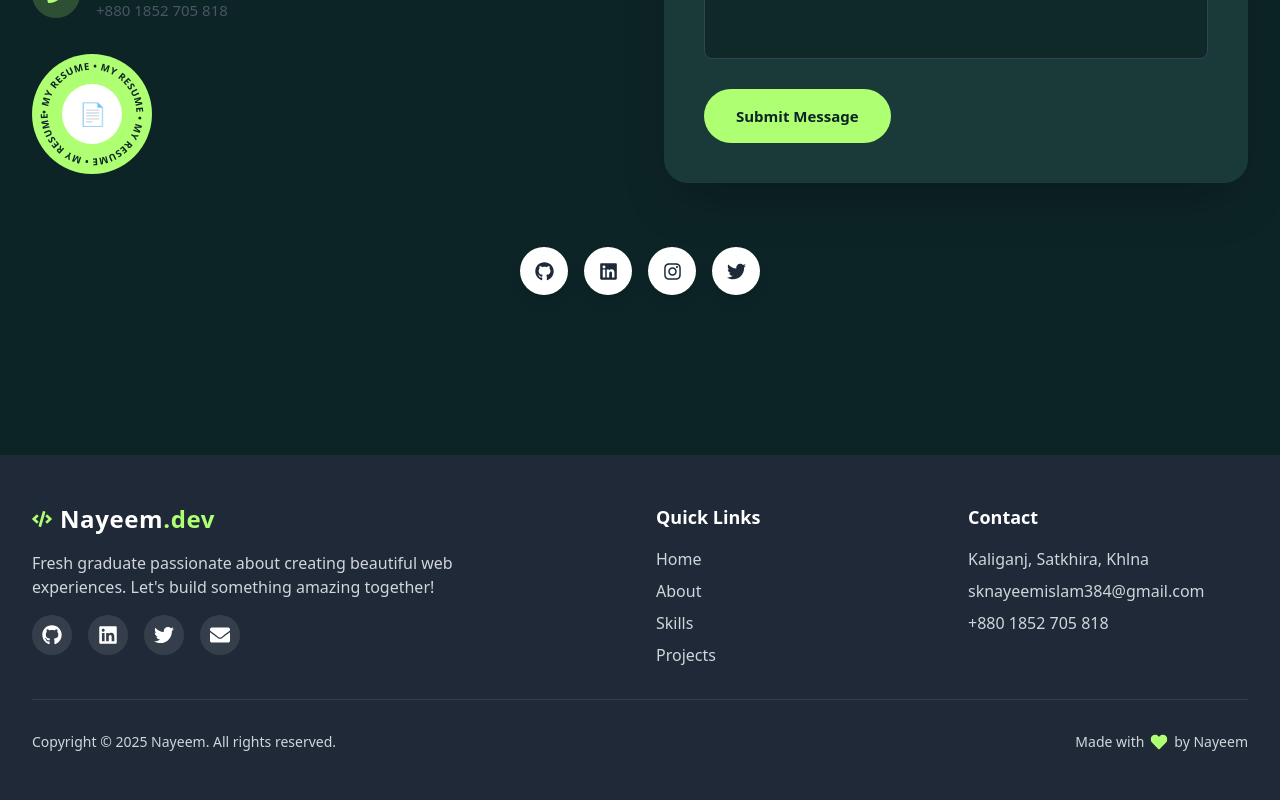
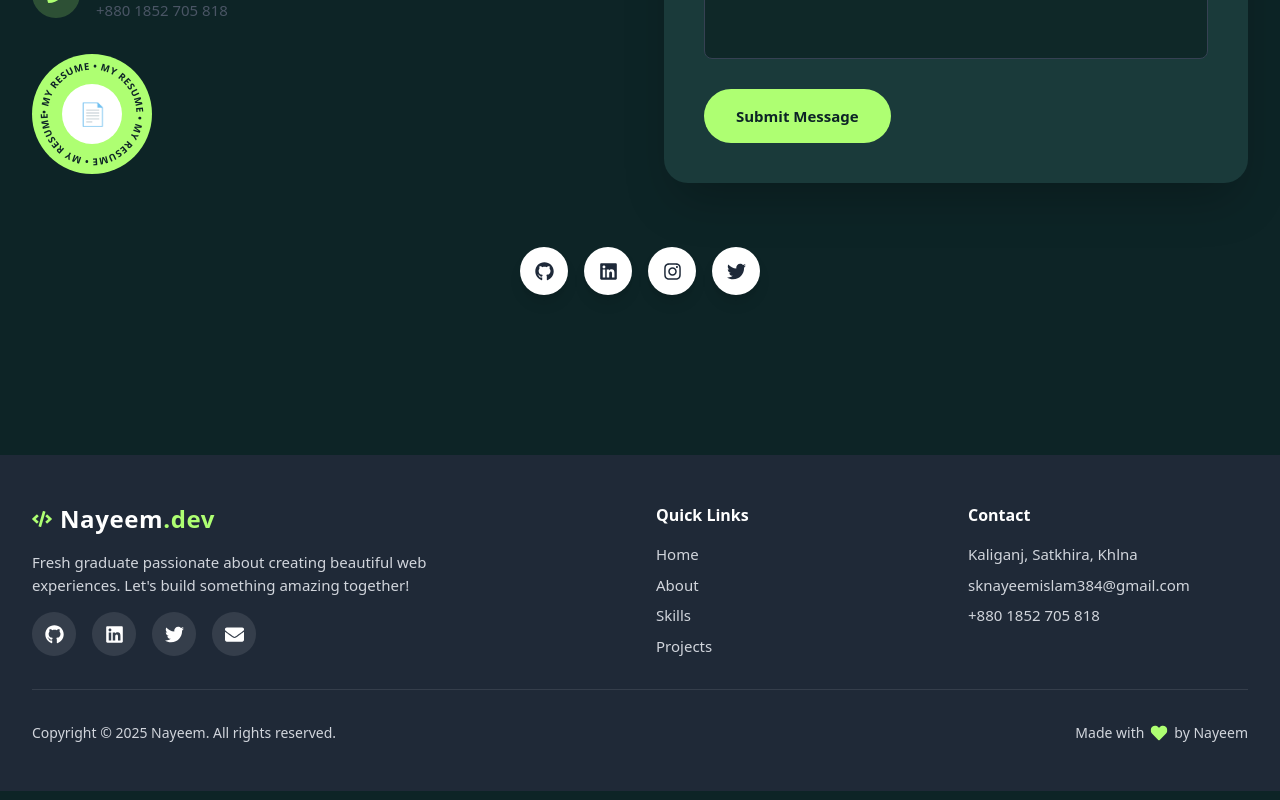
Before and after one commit to Nayeem0011/portfolio, a Next.js app: page / in a window 1280 px wide. Shown: the part 3843-4643 px from the top of the page. Built offline with nearby package versions, Linux system fonts and the light colour scheme.

Commit message:
first commit

```diff
--- a/app/component/Footer.js
+++ b/app/component/Footer.js
@@ -27,14 +27,14 @@ const Footer = () => {
           <div className="col-span-1 md:col-span-2">
             <div className="flex items-center gap-2 cursor-pointer mb-4">
               <FaCode className="text-secondary text-xl" />
-              <span className="text-2xl font-bold text-white tracking-wide">
+              <span className="text-xl md:text-2xl font-bold text-white tracking-wide">
                 Nayeem<span className="text-secondary">.dev</span>
               </span>
             </div>
-            <p className="text-gray-300 mb-4 max-w-md">
+            <p className="text-gray-300 mb-4 max-w-md text-[12px] sm:text-[12px] md:text-[13px] lg:text-[14px] xl:text-[15px] 2xl:text-[16px]">
               Fresh graduate passionate about creating beautiful web experiences. Let&apos;s build something amazing together!
             </p>
-            <div className="flex gap-4">
+            <div className="flex gap-2 sm:gap-3 md:gap-4">
               {socialLinks.map((social, index) => (
                 <motion.div
                   key={index}
@@ -46,9 +46,9 @@ const Footer = () => {
                     href={social.href}
                     target={social.href.startsWith('mailto:') ? '_self' : '_blank'}
                     rel="noopener noreferrer"
-                    className="w-10 h-10 bg-white/10 rounded-full flex items-center justify-center hover:bg-secondary hover:text-primary transition-all"
+                    className="w-9 h-9 sm:w-10 sm:h-10 md:w-11 md:h-11 bg-white/10 rounded-full flex items-center justify-center hover:bg-secondary hover:text-primary transition-all"
                   >
-                    <social.icon className="text-xl" />
+                    <social.icon className="text-[15px] sm:text-[16px] md:text-[17px] lg:text-[18px] xl:text-[19px] 2xl:text-[20px]" />
                   </a>
                   {/* Tooltip */}
                   <div className="absolute -top-10 left-1/2 -translate-x-1/2 bg-secondary text-primary px-3 py-1 rounded-lg text-sm font-semibold opacity-0 group-hover:opacity-100 transition-opacity duration-200 whitespace-nowrap pointer-events-none">
@@ -62,8 +62,8 @@ const Footer = () => {
 
           {/* Quick Links */}
           <div>
-            <h3 className="text-lg font-bold mb-4">Quick Links</h3>
-            <ul className="space-y-2">
+            <h3 className="text-[12px] sm:text-[13px] md:text-[14px] lg:text-[15px] xl:text-[16px] 2xl:text-[18px] font-bold mb-2 sm:mb-3 md:mb-4">Quick Links</h3>
+            <ul className="text-[12px] md:text-[13px] lg:text-[14px] xl:text-[15px] 2xl:text-[16px] space-y-2">
               <li>
                 <button onClick={() => scrollToSection('home')} className="text-gray-300 hover:text-secondary transition-colors">
                   Home
@@ -89,8 +89,8 @@ const Footer = () => {
 
           {/* Contact */}
           <div>
-            <h3 className="text-lg font-bold mb-4">Contact</h3>
-            <ul className="space-y-2 text-gray-300">
+            <h3 className="text-[12px] sm:text-[13px] md:text-[14px] lg:text-[15px] xl:text-[16px] 2xl:text-[18px] font-bold mb-2 sm:mb-3 md:mb-4">Contact</h3>
+            <ul className="space-y-2 text-gray-300 text-[12px] sm:text-[12px] md:text-[13px] lg:text-[14px] xl:text-[15px] 2xl:text-[16px]">
               <li>Kaliganj, Satkhira, Khlna</li>
               <li>sknayeemislam384@gmail.com</li>
               <li>+880 1852 705 818</li>
@@ -99,11 +99,11 @@ const Footer = () => {
         </div>
 
         {/* Bottom Bar */}
-        <div className="border-t border-white/10 pt-8 flex flex-col md:flex-row justify-between items-center gap-4">
-          <p className="text-gray-300 text-sm">
+        <div className="border-t border-white/10 pt-5 sm:pt-6 md:pt-7 lg:pt-8 flex flex-col md:flex-row justify-between items-center gap-3 md:gap-4">
+          <p className="text-gray-300 text-[12px] md:text-[13px] lg:text-[14px]">
             Copyright © {new Date().getFullYear()} Nayeem. All rights reserved.
           </p>
-          <p className="text-gray-300 text-sm flex items-center gap-2">
+          <p className="text-gray-300 text-[12px] md:text-[13px] lg:text-[14px] flex items-center gap-2">
             Made with <motion.span
               animate={{ scale: [1, 1.2, 1] }}
               transition={{ duration: 1, repeat: Infinity, ease: "easeInOut" }}
```
